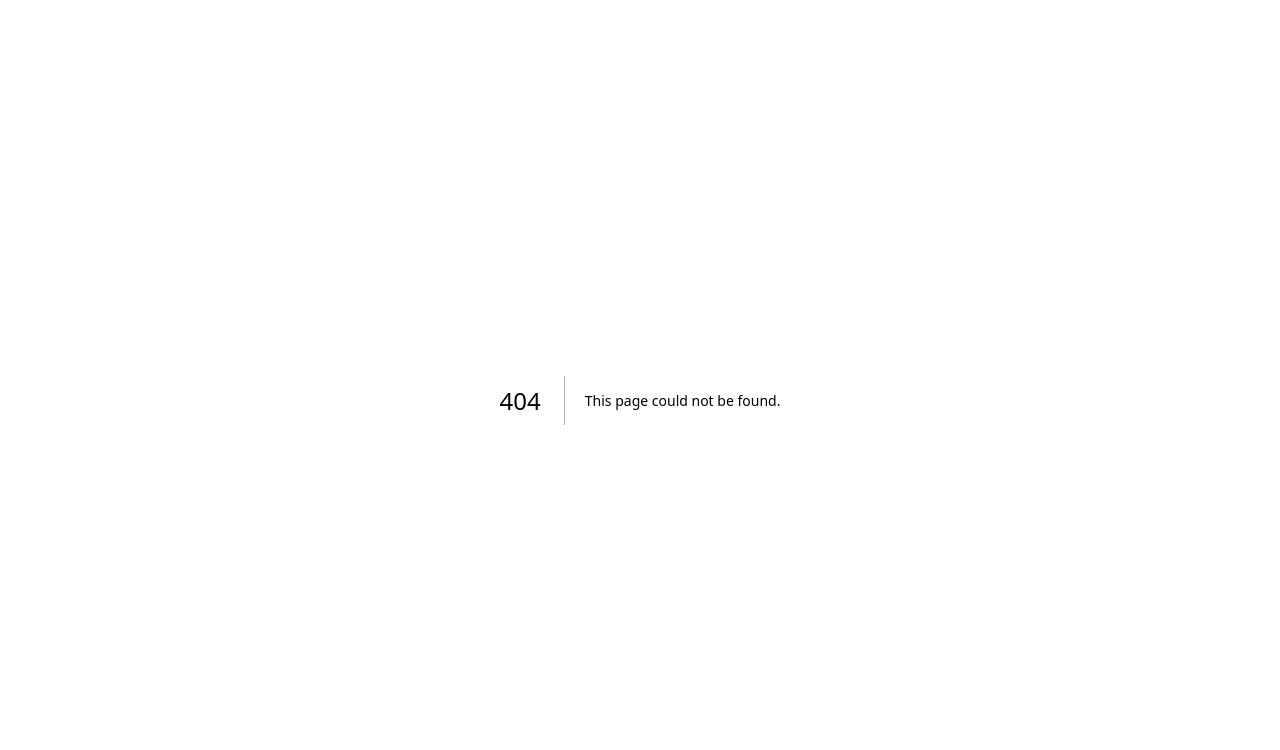
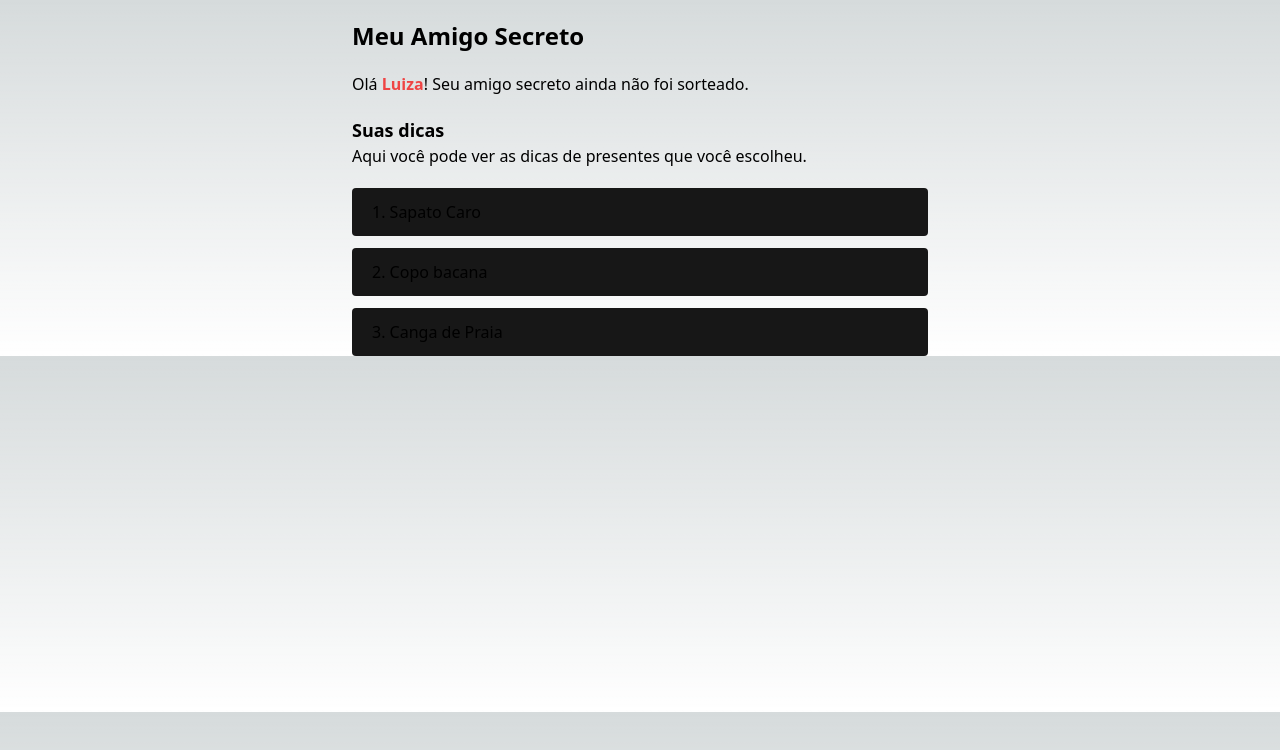
Before and after one commit to erneani/family-secret-friend-ui, a Next.js app: page /meu-amigo-secreto in a window 1280 px wide. Before the commit this address had no page. Shown: the top 750 px of the page. Built offline with nearby package versions, Linux system fonts and the light colour scheme.

Commit message:
feat: create meu-amigo-secreto page

```diff
--- a/app/ingressar/page.tsx
+++ b/app/ingressar/page.tsx
@@ -6,8 +6,7 @@ import Input from "@/components/input/Input";
 
 export default function JoinSecretFriend() {
   return (
-    <main>
-      <div className="container mx-auto max-w-xl pt-5">
+    <main className="container mx-auto max-w-xl pt-5">
       <Heading label="Ingressar no Amigo Secreto" />
 
       <form action="post" className="flex flex-col gap-y-2 mt-5">
@@ -52,7 +51,6 @@ export default function JoinSecretFriend() {
         onClick={() => console.log("Ingressei!")}
         block
       />
-      </div>
     </main>
   );
 }
--- /dev/null
+++ b/app/meu-amigo-secreto/page.tsx
@@ -0,0 +1,52 @@
+"use client";
+
+import GiftCard from "@/components/gitf-card/GiftCard";
+import Heading from "@/components/heading/Heading";
+import SecretFriendText from "@/components/secret-friend-text/SecretFriendText";
+
+export default function MySecretFriend() {
+  const gifts = ["Sapato Caro", "Copo bacana", "Canga de Praia"];
+  const isSorted = false;
+
+  return (
+    <main className="container mx-auto max-w-xl pt-5">
+      <Heading label="Meu Amigo Secreto" />
+
+      <SecretFriendText
+        name="Luiza"
+        secretFriend="Adriana Siqueira"
+        isSorted={isSorted}
+      />
+
+      {isSorted && (
+        <>
+          <h2 className="text-lg font-bold mt-5">
+            As dicas para presentear Adriana Siqueira
+          </h2>
+
+          <p className="mb-5">
+            Seu amigo secreto deu essas três dicas de presente:
+          </p>
+
+          <div className="flex flex-col gap-3">
+            {gifts.map((gift, i) => (
+              <GiftCard key={gift} gift={gift} number={i + 1} />
+            ))}
+          </div>
+        </>
+      )}
+
+      <h2 className="text-lg font-bold mt-5">Suas dicas</h2>
+
+      <p className="mb-5">
+        Aqui você pode ver as dicas de presentes que você escolheu.
+      </p>
+
+      <div className="flex flex-col gap-3">
+        {gifts.map((gift, i) => (
+          <GiftCard key={gift} gift={gift} number={i + 1} />
+        ))}
+      </div>
+    </main>
+  );
+}
--- /dev/null
+++ b/components/gitf-card/GiftCard.tsx
@@ -0,0 +1,12 @@
+interface IGiftCard {
+  number: number;
+  gift: string;
+}
+
+export default function GiftCard(args: IGiftCard) {
+  return (
+    <div className="bg-neutral-900 py-3 px-5 rounded">
+      {args.number}. {args.gift}
+    </div>
+  );
+}
--- /dev/null
+++ b/components/secret-friend-text/SecretFriendText.tsx
@@ -0,0 +1,23 @@
+interface ISecretFriendText {
+  name: string;
+  secretFriend: string;
+  isSorted: boolean;
+}
+
+export default function SecretFriendText(args: ISecretFriendText) {
+  if (!args.isSorted)
+    return (
+      <p className="mt-5">
+        Olá <span className="text-red-500 font-bold">{args.name}</span>! Seu
+        amigo secreto ainda não foi sorteado.
+      </p>
+    );
+
+  return (
+    <p className="mt-5">
+      Olá <span className="text-red-500 font-bold">{args.name}!</span> Seu amigo
+      secreto é{" "}
+      <span className="text-green-400 font-bold">{args.secretFriend}!</span>
+    </p>
+  );
+}
```
Lines whose indentation alone changed are shown as unchanged.
